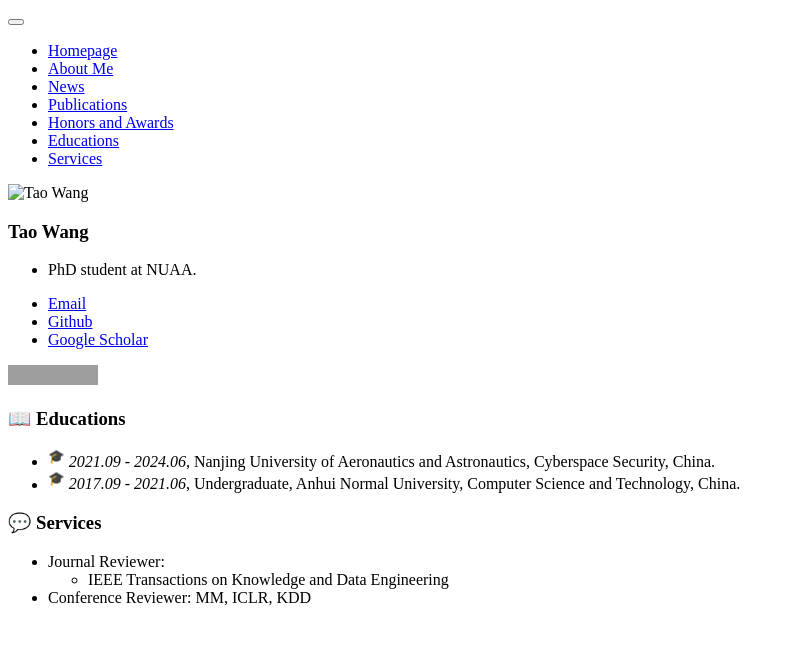
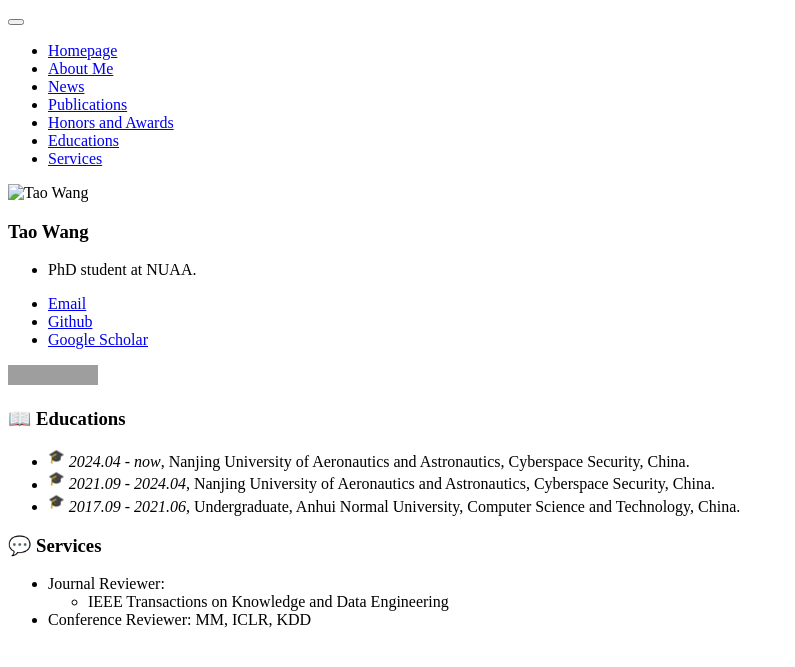
Before and after one commit to xukun12138/xukun12138.github.io, a Jekyll site: the page built from _pages/includes/others.md, in a window 1280 px wide. Shown: the top 667 px of the page, without its empty margins (0-795 px from the left). Built offline with Jekyll 4.4.1, drawn with Linux system fonts in a browser that asks for light colours; our own code applies the rules of GitHub Pages for plain Markdown files; grey boxes are pictures that could not be loaded.

Commit message:
Update others.md

```diff
--- a/_pages/includes/others.md
+++ b/_pages/includes/others.md
@@ -1,6 +1,7 @@
 
 # 📖 Educations
-- <sup>&#x1F393;</sup>  *2021.09 - 2024.06*, Nanjing University of Aeronautics and Astronautics, Cyberspace Security, China.
+- <sup>&#x1F393;</sup>  *2024.04 - now*, Nanjing University of Aeronautics and Astronautics, Cyberspace Security, China.
+- <sup>&#x1F393;</sup>  *2021.09 - 2024.04*, Nanjing University of Aeronautics and Astronautics, Cyberspace Security, China.
 - <sup>&#x1F393;</sup>  *2017.09 - 2021.06*, Undergraduate, Anhui Normal University, Computer Science and Technology, China.
 
 
```
